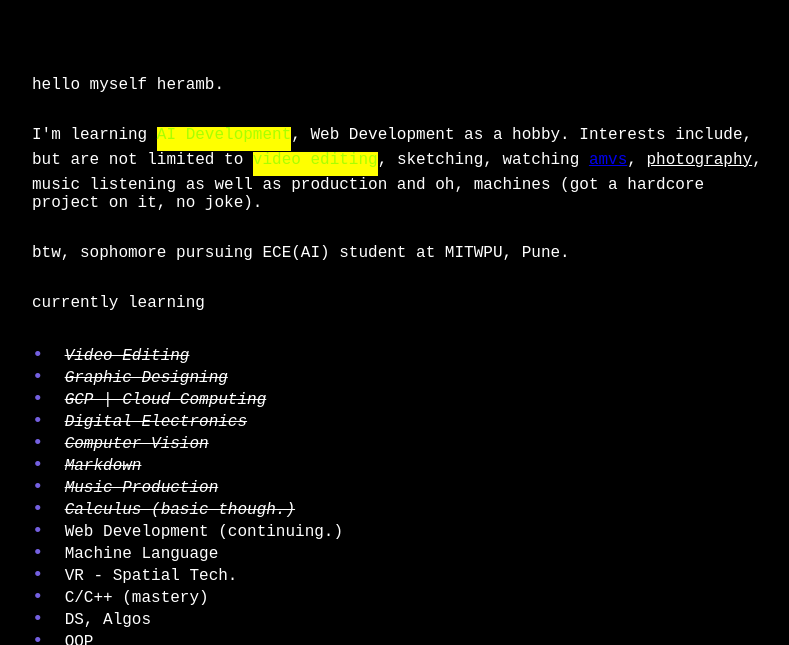
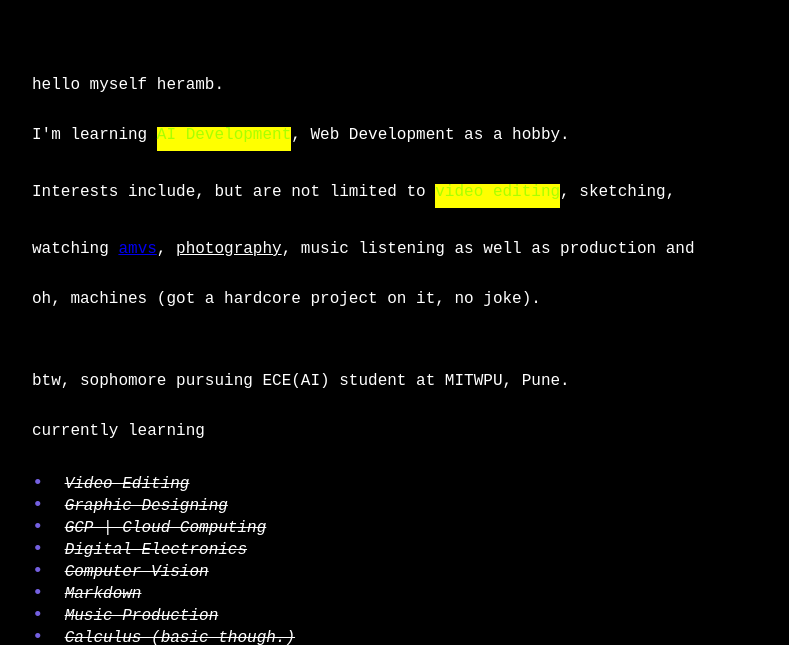
Before and after one commit to Heramb0x1/heramb, a plain HTML site: page about/about.html in a window 1280 px wide. Shown: the part 157-802 px from the top of the page, without its empty margins (240-1029 px from the left). Drawn offline with Linux system fonts and the light colour scheme; a web font is replaced by a local one.

Commit message:
Update about.html

```diff
--- a/about/about.html
+++ b/about/about.html
@@ -31,8 +31,10 @@
     <span class="about-sub-32"></span><span class="about-sub-26"></span><span></span>
     <p class="about-text">
       <p>hello myself heramb.</p>
-      <p>I'm learning <mark>AI Development</mark>, Web Development as a hobby.
-    Interests include, but are not limited to <mark>video editing</mark>, sketching, watching <a href="https://www.youtube.com/channel/UCN2lBOvJkdJbCNzev0ogG3g" target="_blank">amvs</a>, <u>photography</u>, music listening as well as production and oh, machines (got a hardcore project on it, no joke).
+      <p>I'm learning <mark>AI Development</mark>, Web Development as a hobby. </p>
+      <p>Interests include, but are not limited to <mark>video editing</mark>, sketching,</p>
+      <p>watching <a href="https://www.youtube.com/channel/UCN2lBOvJkdJbCNzev0ogG3g" target="_blank">amvs</a>, <u>photography</u>, music listening as well as production and </p>
+      <p>oh, machines (got a hardcore project on it, no joke).</p>
     </p>
     <p>
       btw, sophomore pursuing ECE(AI) student at MITWPU, Pune.
```
